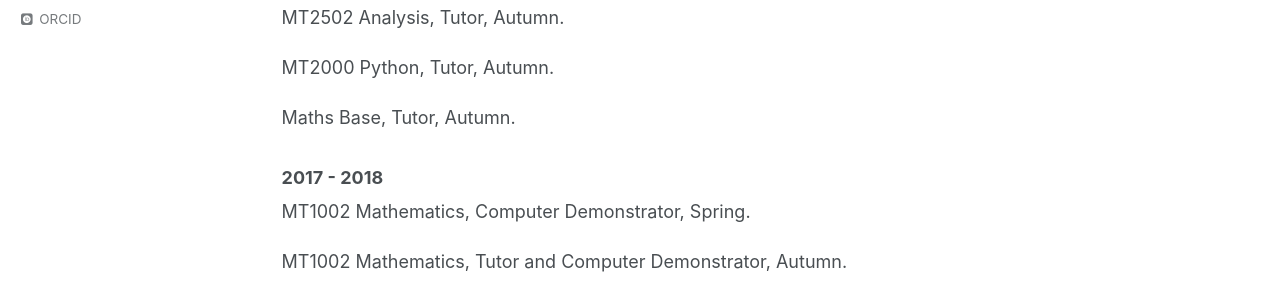
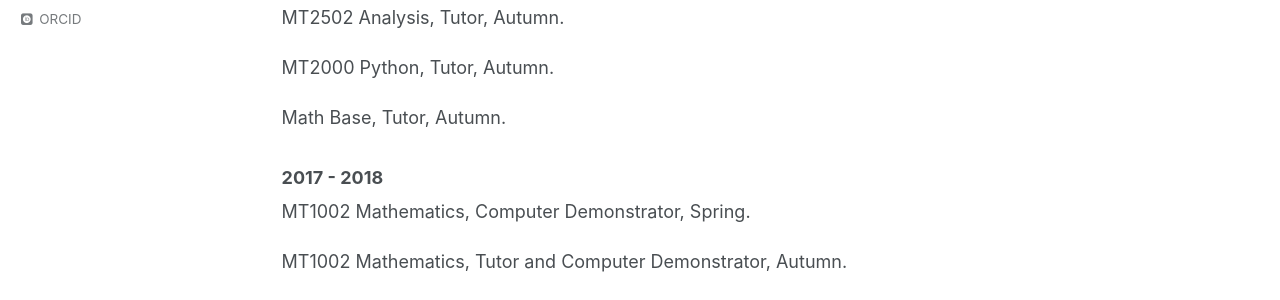
Before and after one commit to veronicakelsey/stuartburrell.github.io, a Jekyll site: the page built from _pages/teaching.md, in a window 1280 px wide and 1000 px high. Shown: the part 430-730 px from the top of the window. Built offline with Jekyll 4.4.1, drawn with Linux system fonts in a browser that asks for light colours; some web fonts are replaced.

Commit message:
update teaching and CV

```diff
--- a/_data/navigation.yml
+++ b/_data/navigation.yml
@@ -13,4 +13,4 @@ main:
     url: /software/
 
   - title: "CV"
-    url: /cv/files/cv.pdf
+    url: /files/cv.pdf
--- a/_pages/teaching.md
+++ b/_pages/teaching.md
@@ -15,7 +15,7 @@ MT2502 Analysis, Tutor, Autumn.
 
 MT2000 Python, Tutor, Autumn.
 
-Maths Base, Tutor, Autumn.
+Math Base, Tutor, Autumn.
 
 ### 2017 - 2018
 MT1002 Mathematics, Computer Demonstrator, Spring.
```
Also changed, not shown: _pages/about.md (+0 -1 lines).
